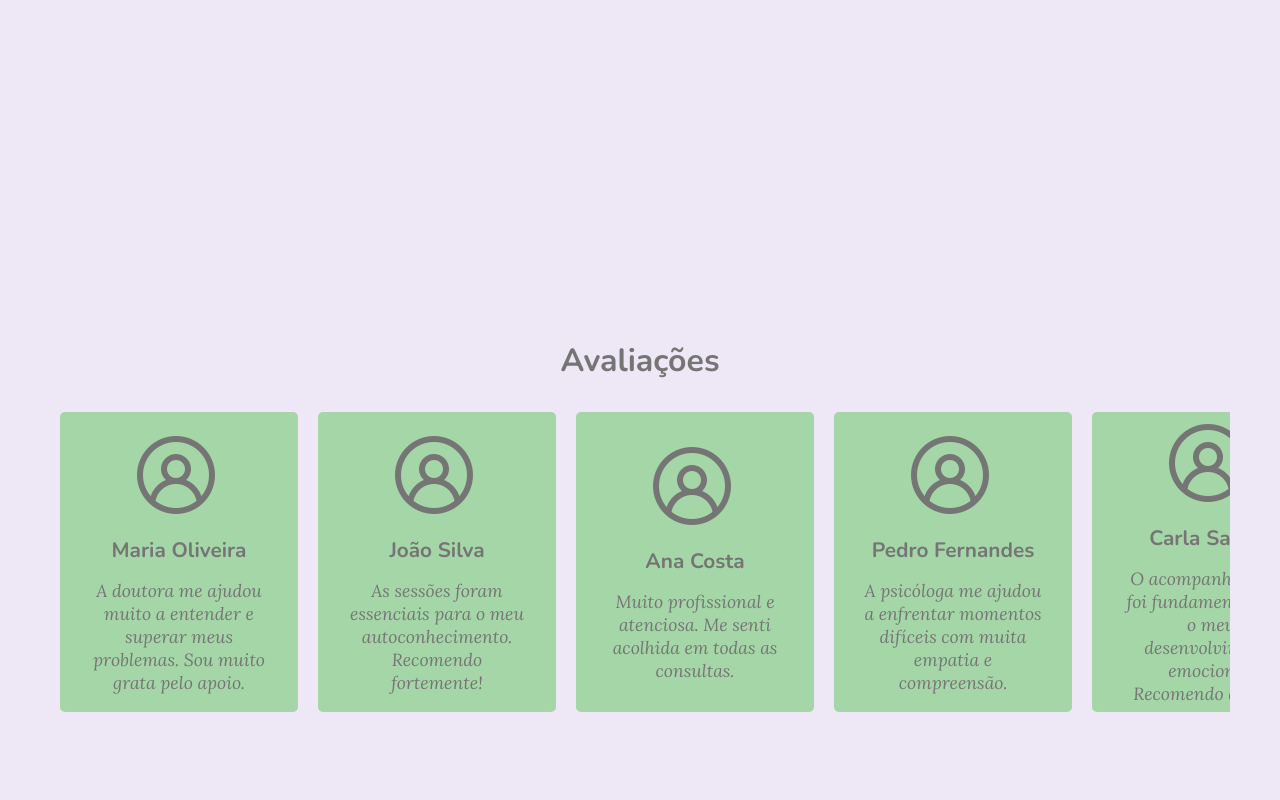
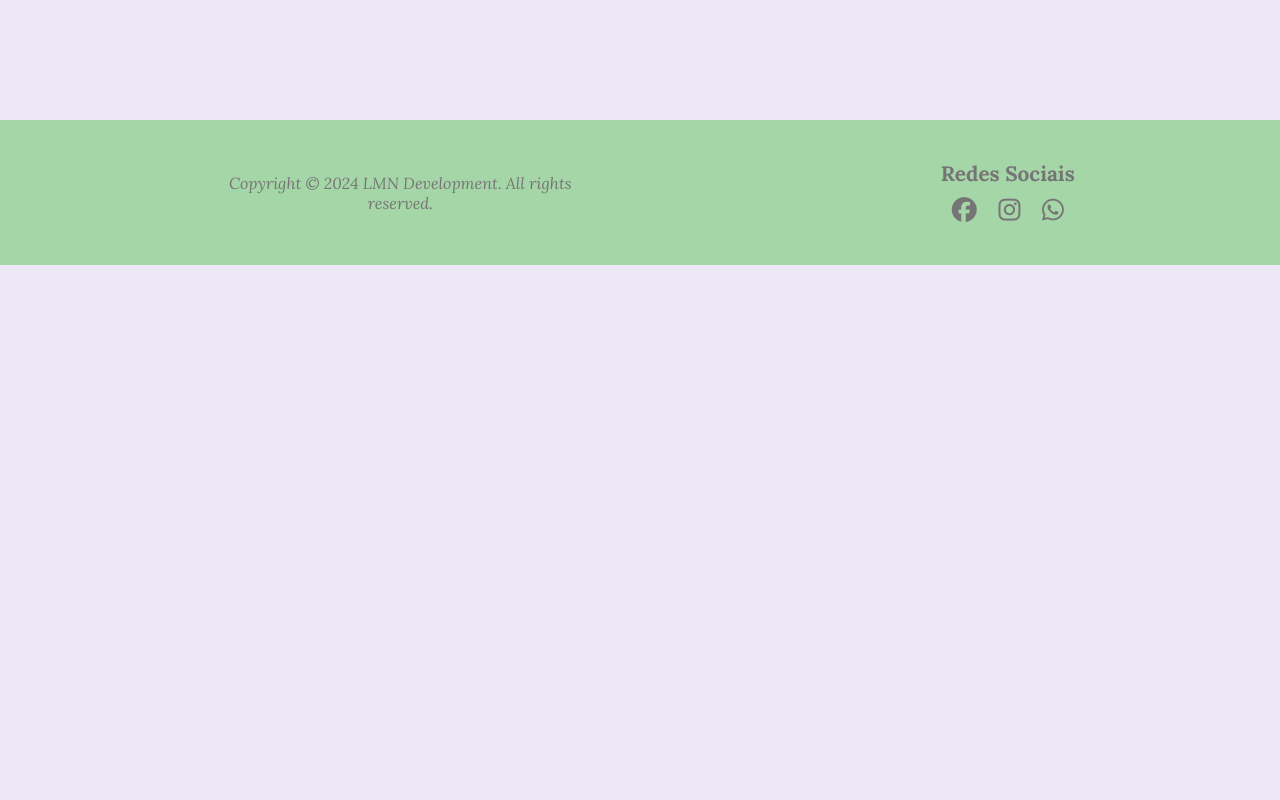
Before and after one commit to lmn-development/dra.mariadasdores, a React (Vite) app: page / in a window 1280 px wide. Shown: the part 1780-2580 px from the top of the page. After the commit the page ends 2045 px from the top, so only its background shows below. Built offline with nearby package versions, Linux system fonts and the light colour scheme.

Commit message:
refactor (develop): removing rating section

```diff
--- a/src/components/card-rating/card.module.scss
+++ /dev/null
@@ -1,52 +0,0 @@
-@import '@/styles/__variables.scss';
-@import '@/styles/__breakpoints.scss';
-
-.card {
-  background-color: $color-primary;
-
-  border-radius: 5px;
-  width: 200px;
-  height: 300px;
-  padding: 30px;
-
-  display: flex;
-  flex-direction: column;
-  align-items: center;
-  justify-content: center;
-  gap: 15px;
-
-  div {
-    display: flex;
-    flex-direction: column;
-    align-items: center;
-    justify-content: center;
-    gap: 10px;
-
-    .cardName {
-      font-family: $font-family-nunito;
-      font-size: 1.1rem;
-    }
-  }
-
-  .cardText {
-    font-family: $font-family-lora;
-    font-size: 0.9rem;
-    text-align: center;
-    font-style: italic;
-  }
-
-  @media (min-width: $breakpoint-tablet-sm) {
-    width: 238px;
-    height: 300px;
-
-    div {
-      .cardName {
-        font-size: 1.3rem;
-      }
-    }
-
-    .cardText {
-      font-size: 1.1rem;
-    }
-  }
-}
--- a/src/components/card-rating/index.tsx
+++ /dev/null
@@ -1,18 +0,0 @@
-import { IRating } from '@/interface/rating.interface';
-import style from './card.module.scss';
-
-interface Props {
-  item: IRating;
-}
-
-export function CardRating({ item }: Props) {
-  return (
-    <div className={style.card}>
-      <div>
-        <img src={item.img} alt={item.name} className={style.cardImg} />
-        <h3 className={style.cardName}>{item.name}</h3>
-      </div>
-      <p className={style.cardText}>{item.text}</p>
-    </div>
-  );
-}
--- a/src/interface/rating.interface.ts
+++ /dev/null
@@ -1,5 +0,0 @@
-export interface IRating {
-    img: string | 'assets/img/icon-user.png';
-    name: string;
-    text: string;
-}
--- a/src/page/home/index.tsx
+++ b/src/page/home/index.tsx
@@ -1,12 +1,10 @@
 import { About } from './about';
 import { Init } from './init';
-import { Rating } from './rating';
 import style from './styles/home.module.scss';
 
 export function Home() {
   return <main className={style.home}>
     <Init />
     <About />
-    <Rating />
   </main>;
 }
--- a/src/page/home/rating.tsx
+++ /dev/null
@@ -1,31 +0,0 @@
-import { CardRating } from '@/components/card-rating';
-import { IRating } from '@/interface/rating.interface';
-import { addingRating } from '@/utils/ratings';
-import { useEffect, useState } from 'react';
-import style from './styles/rating.module.scss';
-
-export function Rating() {
-  const [rating, setRating] = useState<IRating[]>();
-
-  const ratings = addingRating;
-
-  useEffect(() => {
-    setRating(ratings);
-  }, []);
-
-  return (
-    <div className={style.rating}>
-      <h1 className={style.ratingTitle}>Avaliações</h1>
-
-      <div className={style.arrayRatings}>
-        <div className={style.arrayRatingsContent}>
-          {rating?.map((item, index) => (
-            <div key={index}>
-              <CardRating item={item} />
-            </div>
-          ))}
-        </div>
-      </div>
-    </div>
-  );
-}
--- a/src/page/home/styles/rating.module.scss
+++ /dev/null
@@ -1,60 +0,0 @@
-@import '@/styles/__variables.scss';
-@import '@/styles/__breakpoints.scss';
-
-.rating {
-  display: flex;
-  flex-direction: column;
-  align-items: center;
-  justify-content: center;
-
-  .ratingTitle {
-    font-size: 1.5rem;
-    font-weight: 700;
-    margin-bottom: 20px;
-    text-align: center;
-  }
-
-  .arrayRatings {
-    width: 100%;
-    overflow-x: auto;
-
-    &::-webkit-scrollbar {
-      height: 6px;
-    }
-
-    &::-webkit-scrollbar-track {
-      background: transparent;
-    }
-
-    &::-webkit-scrollbar-thumb {
-      background-color: #757575;
-      border-radius: 20px;
-    }
-  }
-
-  .arrayRatingsContent {
-    display: flex;
-    gap: 16px;
-    padding: 10px;
-    min-width: 100%;
-
-  }
-
-  .cardWrapper {
-    flex: 0 0 auto;
-  }
-
-  @media (min-width: $breakpoint-tablet-sm) {
-    .ratingTitle {
-      font-size: 2rem;
-    }
-
-    .arrayRatingsContent {
-      gap: 20px;
-    }
-  }
-
-  @media (min-width: $breakpoint-desktop-sm) {
-    height: 100vh;
-  }
-}
```
